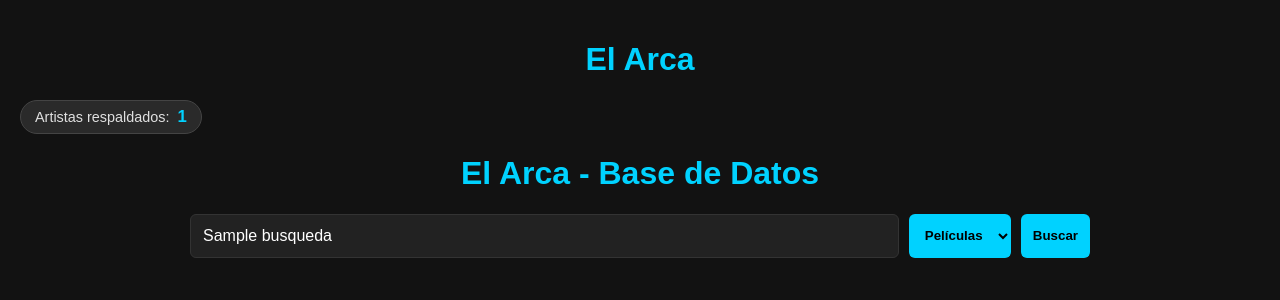
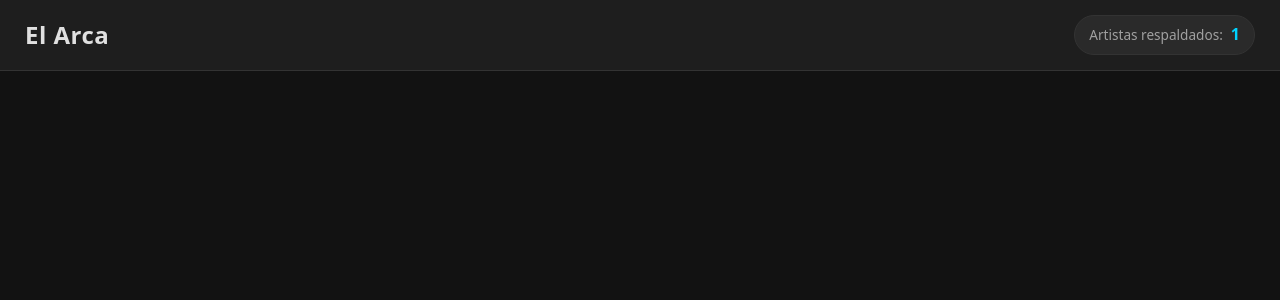
Before and after one commit to OswDrummer/el-arca, a Flask app: template templates/index.html in a window 1280 px wide. Shown: the top 300 px of the page. Run offline with Flask 3, Linux system fonts and the light colour scheme; the template is opened without the code that fills it: most values are stand-ins (such as "Sample title", 1, 10 or a date in 2020).

Commit message:
Agregar archivo de estilos CSS para El Arca

```diff
--- /dev/null
+++ b/static/style.css
@@ -0,0 +1,185 @@
+/* =========================================================
+ *  1. VARIABLES Y CONFIGURACIÓN GENERAL
+ *  ========================================================= */
+:root {
+    --bg-principal: #121212;
+    --bg-tarjeta: #1e1e1e;
+    --bg-input: #2a2a2a;
+    --texto-principal: #e0e0e0;
+    --texto-secundario: #a0a0a0;
+    --acento-cyan: #00d2ff;
+    --borde: #333333;
+    --borde-focus: #00d2ff;
+    --fuente-principal: system-ui, -apple-system, BlinkMacSystemFont, "Segoe UI", Roboto, sans-serif;
+}
+
+* {
+    box-sizing: border-box;
+    margin: 0;
+    padding: 0;
+}
+
+body {
+    background-color: var(--bg-principal);
+    color: var(--texto-principal);
+    font-family: var(--fuente-principal);
+    line-height: 1.6;
+    padding-bottom: 40px;
+}
+
+/* =========================================================
+ *  2. ENCABEZADO Y BARRA SUPERIOR
+ *  ========================================================= */
+.barra-superior {
+    display: flex;
+    justify-content: space-between;
+    align-items: center;
+    background-color: var(--bg-tarjeta);
+    padding: 15px 25px;
+    border-bottom: 1px solid var(--borde);
+    position: sticky;
+    top: 0;
+    z-index: 100;
+}
+
+.logo-titulo {
+    display: flex;
+    align-items: center;
+    gap: 12px;
+}
+
+.logo-titulo h1 {
+    font-size: 1.5rem;
+    font-weight: 700;
+    color: var(--texto-principal);
+    letter-spacing: 0.5px;
+}
+
+/* Insignia del Contador de Artistas */
+.info-badge {
+    display: inline-flex;
+    align-items: center;
+    gap: 8px;
+    background-color: var(--bg-input);
+    padding: 6px 14px;
+    border-radius: 20px;
+    font-size: 0.85rem;
+    border: 1px solid var(--borde);
+    color: var(--texto-secundario);
+}
+
+.info-badge .numero {
+    color: var(--acento-cyan);
+    font-weight: 700;
+    font-size: 1rem;
+}
+
+/* =========================================================
+ *  3. CONTENEDOR PRINCIPAL Y FORMULARIO DE BÚSQUEDA
+ *  ========================================================= */
+.contenedor-principal {
+    max-width: 900px;
+    margin: 30px auto;
+    padding: 0 20px;
+}
+
+.buscador-form {
+    display: flex;
+    gap: 10px;
+    margin-bottom: 25px;
+    flex-wrap: wrap;
+}
+
+.input-busqueda {
+    flex: 1;
+    min-width: 200px;
+    padding: 12px 16px;
+    background-color: var(--bg-input);
+    border: 1px solid var(--borde);
+    border-radius: 8px;
+    color: var(--texto-principal);
+    font-size: 1rem;
+    outline: none;
+    transition: border-color 0.2s;
+}
+
+.input-busqueda:focus {
+    border-color: var(--borde-focus);
+}
+
+.select-tipo, .btn-buscar {
+    padding: 12px 18px;
+    background-color: var(--bg-input);
+    border: 1px solid var(--borde);
+    border-radius: 8px;
+    color: var(--texto-principal);
+    font-size: 0.95rem;
+    cursor: pointer;
+    outline: none;
+}
+
+.btn-buscar {
+    background-color: var(--acento-cyan);
+    color: #000;
+    font-weight: 600;
+    border: none;
+    transition: opacity 0.2s;
+}
+
+.btn-buscar:hover {
+    opacity: 0.9;
+}
+
+/* =========================================================
+ *  4. LISTA DE RESULTADOS (TABLA / TARJETAS)
+ *  ========================================================= */
+.tabla-resultados {
+    width: 100%;
+    border-collapse: collapse;
+    background-color: var(--bg-tarjeta);
+    border-radius: 8px;
+    overflow: hidden;
+    border: 1px solid var(--borde);
+}
+
+.tabla-resultados th,
+.tabla-resultados td {
+    padding: 12px 16px;
+    text-align: left;
+    border-bottom: 1px solid var(--borde);
+}
+
+.tabla-resultados th {
+    background-color: var(--bg-input);
+    color: var(--texto-secundario);
+    font-weight: 600;
+    font-size: 0.85rem;
+    text-transform: uppercase;
+}
+
+.tabla-resultados tr:last-child td {
+    border-bottom: none;
+}
+
+.tabla-resultados tr:hover {
+    background-color: rgba(255, 255, 255, 0.02);
+}
+
+/* =========================================================
+ *  5. ADAPTABILIDAD PARA MÓVILES (RESPONSIVE)
+ *  ========================================================= */
+@media (max-width: 600px) {
+    .barra-superior {
+        flex-direction: column;
+        gap: 10px;
+        align-items: flex-start;
+    }
+
+    .buscador-form {
+        flex-direction: column;
+    }
+
+    .input-busqueda, .select-tipo, .btn-buscar {
+        width: 100%;
+    }
+}
--- a/templates/index.html
+++ b/templates/index.html
@@ -3,40 +3,14 @@
 <head>
     <meta charset="UTF-8">
     <meta name="viewport" content="width=device-width, initial-scale=1.0">
-    <title>El Arca - Buscador</title>
-    <style>
-        body { font-family: sans-serif; background: #121212; color: #e0e0e0; margin: 0; padding: 20px; }
-        .container { max-width: 900px; margin: auto; }
-        h1 { text-align: center; color: #00d2ff; }
-        form { display: flex; gap: 10px; margin-bottom: 20px; }
-        input[type="text"] { flex: 1; padding: 12px; border-radius: 6px; border: 1px solid #333; background: #222; color: #fff; font-size: 16px; }
-        select, button { padding: 12px; border-radius: 6px; border: none; background: #00d2ff; color: #000; font-weight: bold; cursor: pointer; }
-        table { width: 100%; border-collapse: collapse; margin-top: 10px; background: #1e1e1e; border-radius: 8px; overflow: hidden; }
-        th, td { padding: 12px; text-align: left; border-bottom: 1px solid #333; }
-        th { background: #2a2a2a; color: #00d2ff; }
-        tr:hover { background: #282828; }
-        .badge { background: #333; padding: 4px 8px; border-radius: 4px; font-size: 12px; }
-        .badge-x265 { background: #0e6251; color: #a3e4d7; }
-        .badge-animada { background: #7d6608; color: #f9e79f; }
-        .info-badge {
-    display: inline-flex;
-    align-items: center;
-    gap: 8px;
-    background-color: #2a2a2a;
-    color: #e0e0e0;
-    padding: 6px 14px;
-    border-radius: 20px;
-    font-size: 0.9rem;
-    border: 1px solid #444;
-}
+    <title>El Arca - Catálogo</title>
 
-.info-badge .numero {
-    color: #00d2ff;
-    font-size: 1.05rem;
-}
-    </style>
+    <!-- Archivo CSS externo (asegúrate de guardarlo en static/style.css) -->
+    <link rel="stylesheet" href="{{ url_for('static', filename='style.css') }}">
 </head>
 <body>
+
+    <!-- Encabezado superior visible -->
     <header class="barra-superior">
         <div class="logo-titulo">
             <h1>El Arca</h1>
@@ -48,69 +22,11 @@
             <strong class="numero">{{ total_artistas }}</strong>
         </div>
     </header>
-    <div class="container">
-        <h1>El Arca - Base de Datos</h1>
 
-        <form method="GET" action="/">
-            <input type="text" name="q" placeholder="Buscar título, saga, artista o década..." value="{{ busqueda }}">
-            <select name="tipo">
-                <option value="peliculas" {% if tipo == 'peliculas' %}selected{% endif %}>Películas</option>
-                <option value="musica" {% if tipo == 'musica' %}selected{% endif %}>Música</option>
-            </select>
-            <button type="submit">Buscar</button>
-        </form>
+    <!-- Contenido principal -->
+    <main class="contenedor-principal">
+        <!-- Aquí irán tus tarjetas de artistas / lista de estilos -->
+    </main>
 
-        {% if tipo == 'peliculas' %}
-        <table>
-            <thead>
-                <tr>
-                    <th>Título</th>
-                    <th>Saga</th>
-                    <th>Año</th>
-                    <th>Década</th>
-                    <th>Formato</th>
-                </tr>
-            </thead>
-            <tbody>
-                {% for p in peliculas %}
-                <tr>
-                    <td><strong>{{ p.titulo }}</strong></td>
-                    <td>{{ p.saga }}</td>
-                    <td>{{ p.anio_estreno or 'N/A' }}</td>
-                    <td><span class="badge">{{ p.decada or 'N/A' }}</span></td>
-                    <td>
-                        <span class="badge">{{ p.resolucion }}</span>
-                        {% if p.es_x265 %}<span class="badge badge-x265">x265</span>{% endif %}
-                        {% if p.es_animada %}<span class="badge badge-animada">Animada</span>{% endif %}
-                    </td>
-                </tr>
-                {% endfor %}
-            </tbody>
-        </table>
-        {% endif %}
-
-        {% if tipo == 'musica' %}
-        <table>
-            <thead>
-                <tr>
-                    <th>Artista</th>
-                    <th>Álbum</th>
-                    <th>Año</th>
-                    <th>Calidad</th>
-                </tr>
-            </thead>
-            <tbody>
-                {% for m in albumes %}
-                <tr>
-                    <td><strong>{{ m.artista }}</strong></td>
-                    <td>{{ m.titulo_album }}</td>
-                    <td>{{ m.anio_lanzamiento or 'N/A' }}</td>
-                    <td><span class="badge">{{ m.formato }} ({{ m.bitrate }})</span></td>
-                </tr>
-                {% endfor %}
-            </tbody>
-        </table>
-        {% endif %}
-    </div>
 </body>
 </html>
```
Also changed, not shown: Logo_El_Arca.jpeg (added). Lines whose indentation alone changed are shown as unchanged.
